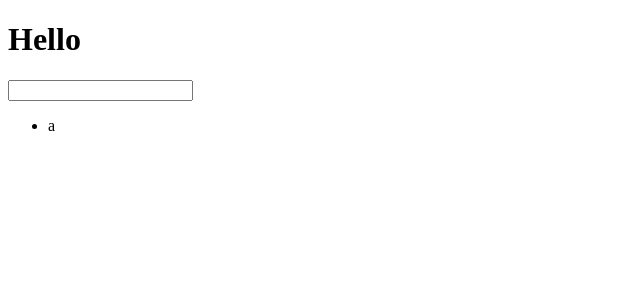
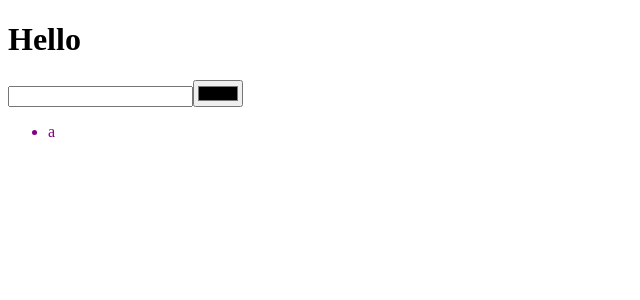
Before and after one commit to alchemy-fullstack-js-winter-2019/redux-words, a React app: page /words/1 in a window 1280 px wide. Shown: the top 300 px of the page, without its empty margins (0-640 px from the left). Built offline with nearby package versions, Linux system fonts and the light colour scheme.

Commit message:
colors are updating

```diff
--- a/src/actions/words.js
+++ b/src/actions/words.js
@@ -3,3 +3,9 @@ export const updateSearchTerm = term => ({
   type: UPDATE_SEARCH_TERM,
   payload: term
 });
+
+export const UPDATE_COLOR = 'UPDATE_COLOR';
+export const updateColor = color => ({
+  type: UPDATE_COLOR,
+  payload: color
+});
--- a/src/components/words/SearchForm.js
+++ b/src/components/words/SearchForm.js
@@ -1,16 +1,18 @@
 import React from 'react';
 import PropTypes from 'prop-types';
 
-function SearchTerm({ term, onChange }) {
+function SearchTerm({ term, color, onChange }) {
   return (
     <>
       <input type="text" name="term" value={term} onChange={onChange} />
+      <input type="color" name="color" value={color} onChange={onChange} />
     </>
   );
 }
 
 SearchTerm.propTypes = {
   term: PropTypes.string.isRequired,
+  color: PropTypes.string.isRequired,
   onChange: PropTypes.func.isRequired
 };
 
--- a/src/components/words/Words.js
+++ b/src/components/words/Words.js
@@ -1,21 +1,22 @@
 import React from 'react';
 import PropTypes from 'prop-types';
 
-function Words({ words }) {
+function Words({ words, color }) {
   const wordsList = words.map(word => {
     return (
       <li key={word}>{word}</li>
     );
   });
   return (
-    <ul>
+    <ul style={{ color: color }}>
       {wordsList}
     </ul>
   );
 }
 
 Words.propTypes = {
-  words: PropTypes.array.isRequired
+  words: PropTypes.array.isRequired,
+  color: PropTypes.string.isRequired
 };
 
 export default Words;
--- a/src/containers/words/SearchWords.js
+++ b/src/containers/words/SearchWords.js
@@ -1,14 +1,15 @@
 import { connect } from 'react-redux';
 import React, { PureComponent } from 'react';
 import SearchForm from '../../components/words/SearchForm';
-import { updateSearchTerm } from '../../actions/words';
-import { getSearchTerm } from '../../selectors/words';
+import { updateSearchTerm, updateColor } from '../../actions/words';
+import { getSearchTerm, getColor } from '../../selectors/words';
 import PropTypes from 'prop-types';
 import store from '../../store';
 
-class Searchable extends PureComponent {
+class SearchWords extends PureComponent {
   static propTypes = {
     term: PropTypes.string.isRequired,
+    color: PropTypes.string.isRequired,
     onChange: PropTypes.func.isRequired
   };
 
@@ -20,6 +21,7 @@ class Searchable extends PureComponent {
     return (
       <SearchForm
         term={this.props.term}
+        color={this.props.color}
         onChange={this.props.onChange}
       />
     );
@@ -28,16 +30,21 @@ class Searchable extends PureComponent {
 
 const searchQuery = location.search.split('=').slice(1).join('');
 const mapStateToProps = state => ({
-  term: searchQuery || getSearchTerm(state)
+  term: searchQuery || getSearchTerm(state),
+  color: getColor(state)
 });
 
 const mapDispatchToProps = dispatch => ({
   onChange({ target }) {
-    dispatch(updateSearchTerm(target.value));
+    const factoryMethod = {
+      term: updateSearchTerm,
+      color: updateColor
+    };
+    dispatch(factoryMethod[target.name](target.value));
   }
 });
 
 export default connect(
   mapStateToProps,
   mapDispatchToProps
-)(Searchable);
+)(SearchWords);
--- a/src/containers/words/TopWords.js
+++ b/src/containers/words/TopWords.js
@@ -1,10 +1,11 @@
 import { connect } from 'react-redux';
 import { withRouter } from 'react-router-dom';
 import Words from '../../components/words/Words';
-import { getTopWordsByTerm } from '../../selectors/words';
+import { getTopWordsByTerm, getColor } from '../../selectors/words';
 
 const mapStateToProps = (state, props) => ({
-  words: getTopWordsByTerm(state, props.match.params.count || 1000)
+  words: getTopWordsByTerm(state, props.match.params.count || 1000),
+  color: getColor(state)
 });
 
 export default withRouter(connect(
--- a/src/reducers/words.js
+++ b/src/reducers/words.js
@@ -1,8 +1,9 @@
 import dictionary from '../fixtures/words.json';
-import { UPDATE_SEARCH_TERM } from '../actions/words';
+import { UPDATE_SEARCH_TERM, UPDATE_COLOR } from '../actions/words';
 
 const initialState = {
   dictionary,
+  color: 'purple',
   searchTerm: ''
 };
 
@@ -13,6 +14,11 @@ export default function reducer(state = initialState, action) {
         ...state,
         searchTerm: action.payload
       };
+    case UPDATE_COLOR:
+      return {
+        ...state,
+        color: action.payload
+      };
     default:
       return state;
   }
--- a/src/selectors/words.js
+++ b/src/selectors/words.js
@@ -15,6 +15,8 @@ export const getTopWordsByTerm = (state, count) => {
   }), count);
 };
 
+export const getColor = state => state.words.color;
+
 // function selectorPerformance(fn) {
 //   const start = performance.now();
 //   const results = fn();
```
